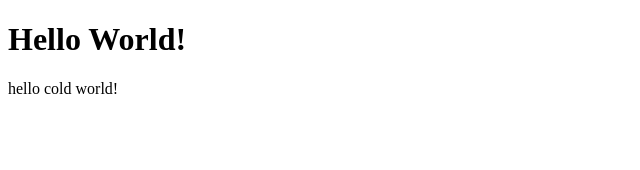
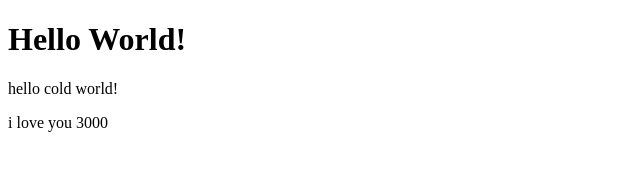
Before and after one commit to errlearn/testrepo, a plain HTML site: page index.html in a window 1280 px wide. Shown: the whole page, without its empty margins (0-640 px from the left). Drawn offline with Linux system fonts and the light colour scheme.

Commit message:
added some paragraph

```diff
--- a/index.html
+++ b/index.html
@@ -8,5 +8,6 @@
 <body>
   <h1>Hello World!</h1>
   <p>hello cold world!</p>
+  <p>i love you 3000</p>
 </body>
 </html>
```
